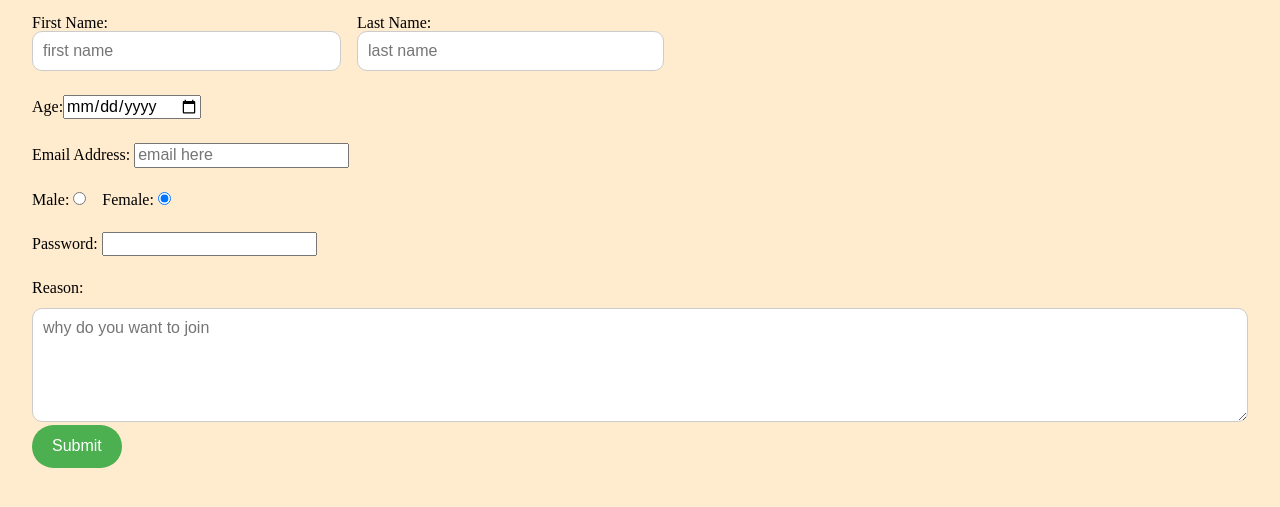
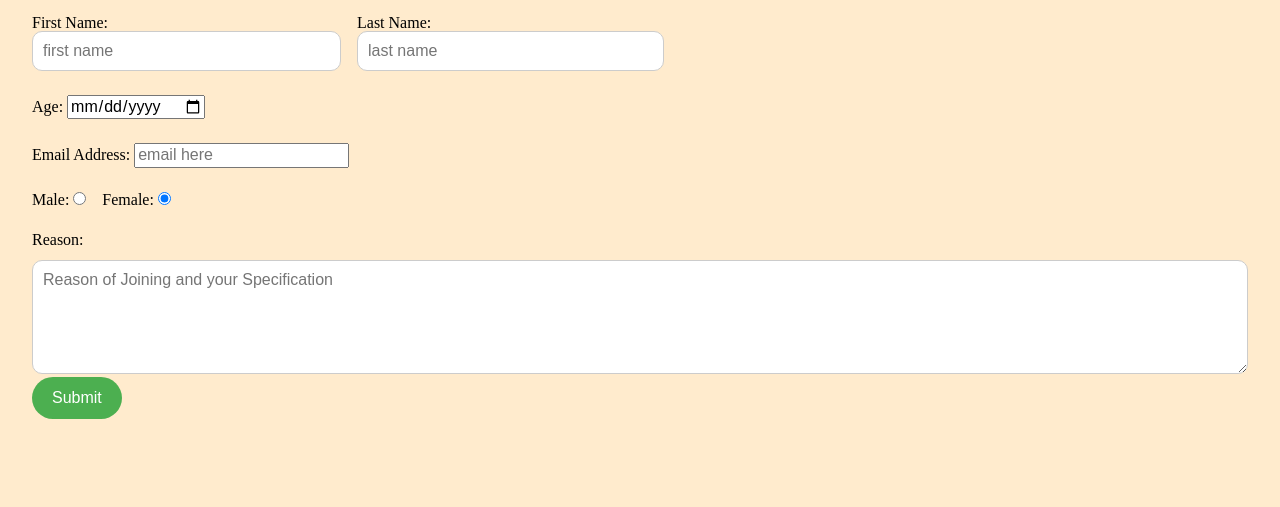
Before and after one commit to mzahid3/LAB2, a plain HTML site: page index.html in a window 1280 px wide. Shown: the part 53-560 px from the top of the page. Drawn offline with Linux system fonts and the light colour scheme.

Commit message:
Update index.html

```diff
--- a/index.html
+++ b/index.html
@@ -9,7 +9,7 @@
     </head>
     <body>
         <h1>Join Our Cricket Team</h1>
-        <form method="input"  action="none">
+        <form method="post"  action="index.html">
 
             <fieldset>
                 <div>
@@ -17,7 +17,7 @@
                     <label>Last Name: <input type="text" name="text_field" placeholder="last name" ></label>
                 </div>
                 <div>
-                    <label>Age:<input type="date" name="number_field" placeholder="enter age"></label>
+                    <label>Age: <input type="date" name="number_field"></label>
                 </div>
                 <div>
                     <label>Email Address: <input type="email" name="email_field" placeholder="email here"></label>
@@ -30,12 +30,8 @@
                 </div>
 
                 <div>
-                    <label>Password: <input type="password" name="password_field"></label>
-                </div>
-
-                <div>
                     <label for="our_textarea">Reason:</label>
-                    <textarea cols="30" rows="5" name="textarea_field" placeholder="why do you want to join" id="our_textarea"></textarea>
+                    <textarea cols="30" rows="5" name="textarea_field" placeholder="Reason of Joining and your Specification" id="our_textarea"></textarea>
                 </div>
 
                 <input type="submit" value="Submit">
```
